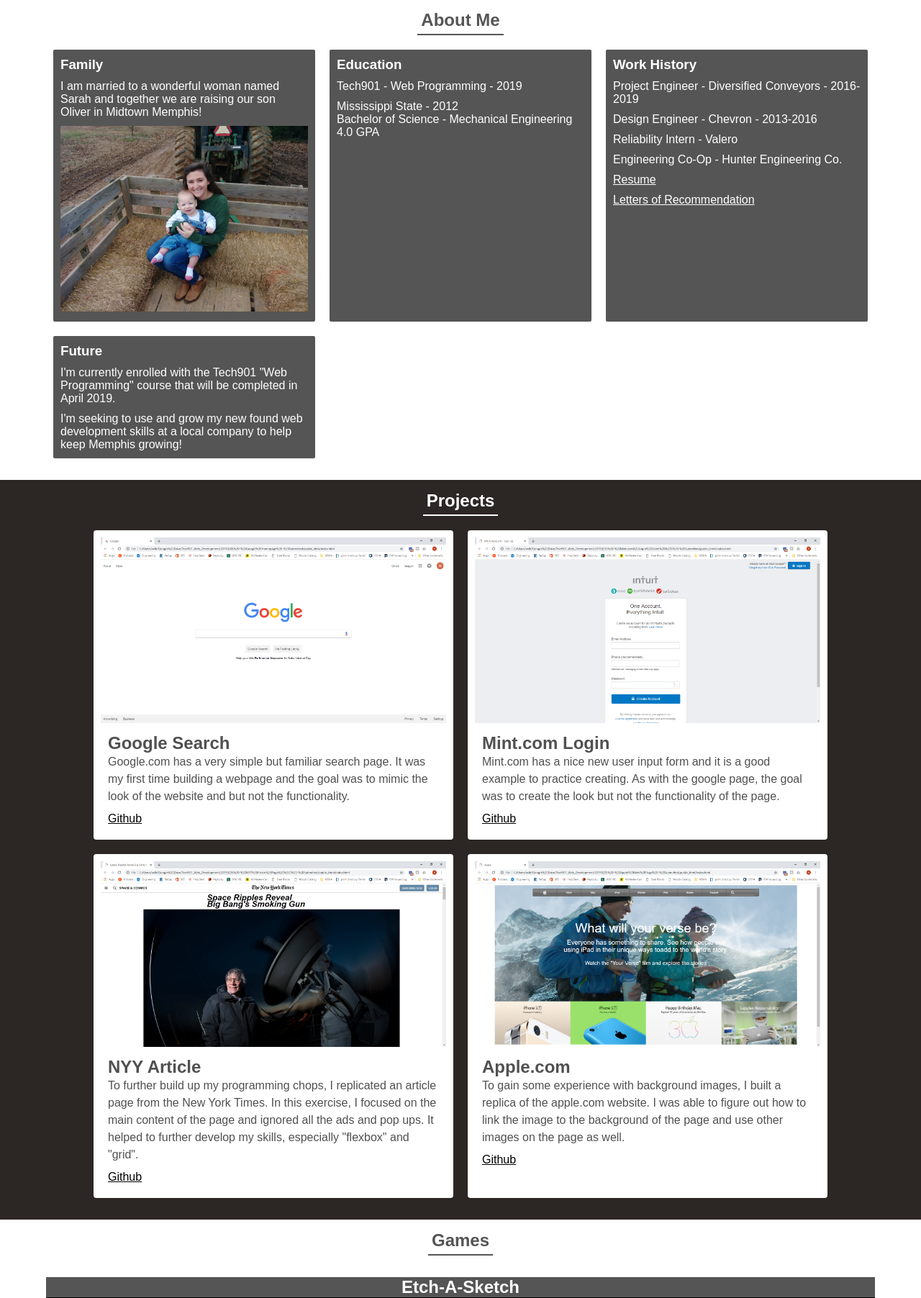
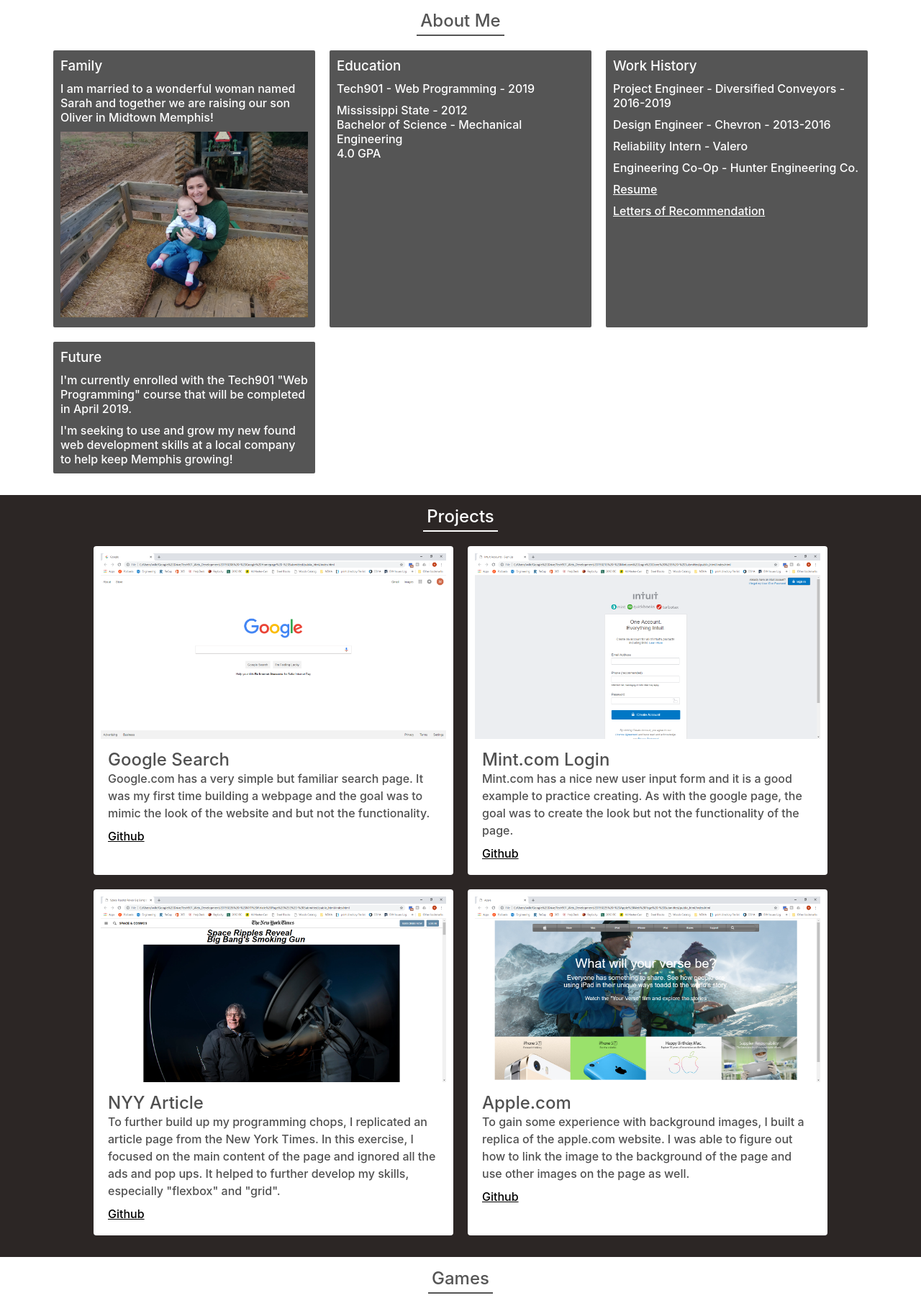
Before and after one commit to cofad/portfolio, a PHP site: page / in a window 1280 px wide. Shown: the part 801-2605 px from the top of the page at 72% size. Run offline with PHP 8.4, Linux system fonts and the light colour scheme.

Commit message:
changed font-family and font-weight

```diff
--- a/main.css
+++ b/main.css
@@ -4,7 +4,8 @@
 	margin: 0;
 	padding: 0;
 
-	font-family: Raleway, hevetica, sans-serif;
+	font-family: -apple-system,BlinkMacSystemFont,"Segoe UI",Roboto,"Helvetica Neue",Arial,"Noto Sans",sans-serif,"Apple Color Emoji","Segoe UI Emoji","Segoe UI Symbol","Noto Color Emoji";
+	font-weight: 500;
 }
 
 .body {
```
